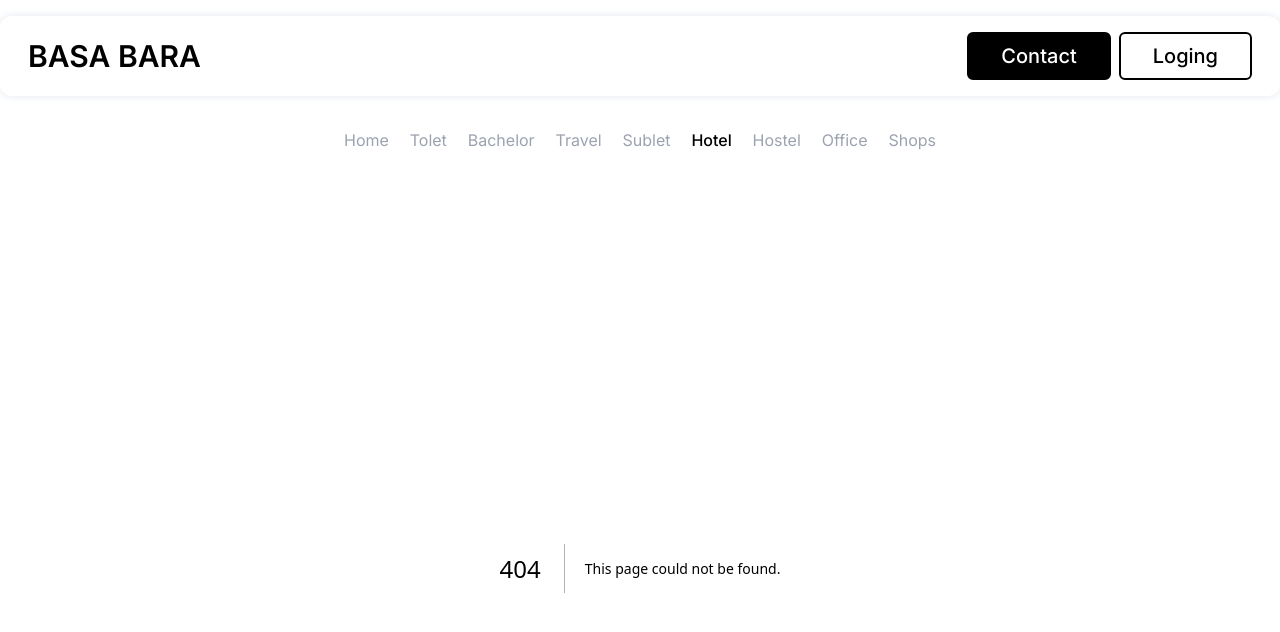
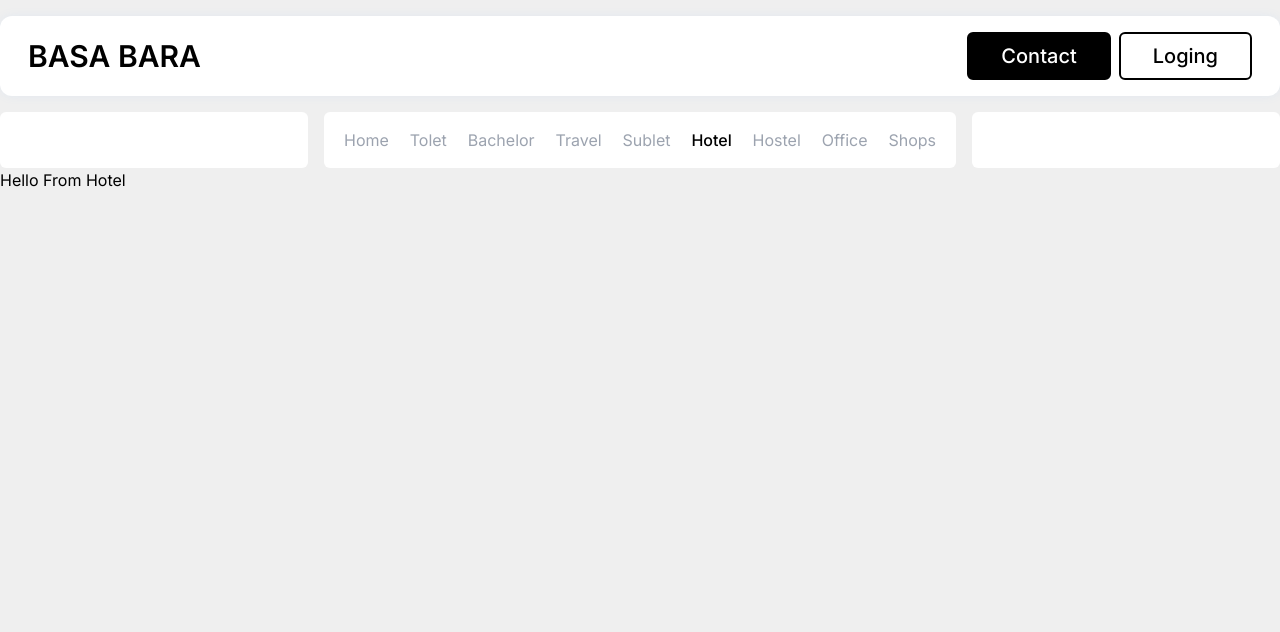
Before and after one commit to Amdadul-HQ/rant-house, a Next.js app: page /hotel in a window 1280 px wide. Before the commit this address had no page. Shown: the top 632 px of the page. Built offline with nearby package versions, Linux system fonts and the light colour scheme.

Commit message:
adding hotel folder

```diff
--- /dev/null
+++ b/src/app/hotel/page.jsx
@@ -0,0 +1,11 @@
+import React from 'react';
+
+const Hotel = () => {
+    return (
+        <div>
+            <h1>Hello From Hotel</h1>
+        </div>
+    );
+};
+
+export default Hotel;
```
